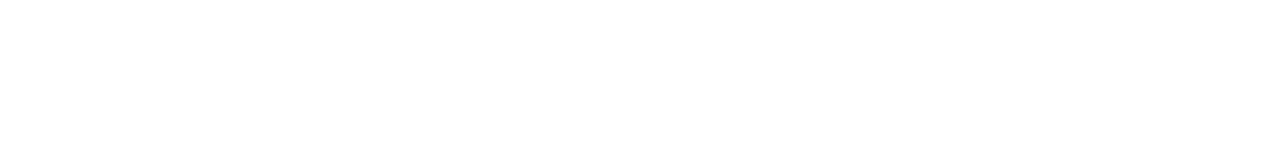
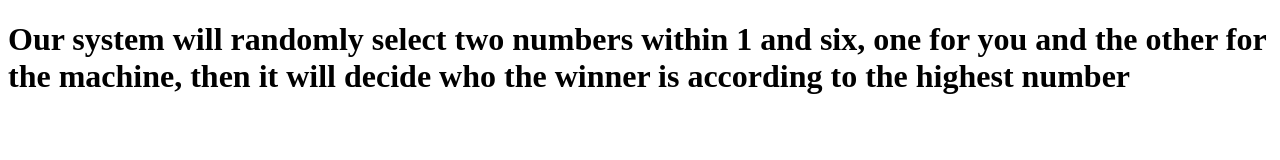
Before and after one commit to Benedetto-Bonaccorso/js-mail-dadi, a plain HTML site: page dices.html in a window 1280 px wide. Drawn offline with Linux system fonts and the light colour scheme.

Commit message:
aggiunto heading con spiegazioni del funzionamento

```diff
--- a/dices.html
+++ b/dices.html
@@ -8,7 +8,7 @@
 </head>
 <body>
 
-
+    <h1>Our system will randomly select two numbers within 1 and six, one for you and the other for the machine, then it will decide who the winner is according to the highest number</h1>
 
     <script src="./js/dice.js"></script>
 </body>
```
Also changed, not shown: mail.html (+1 -0 lines).
